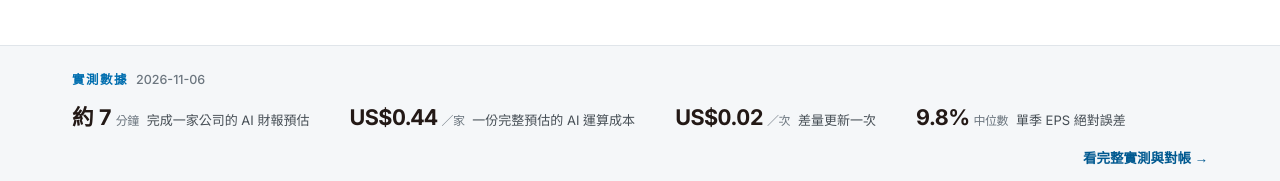
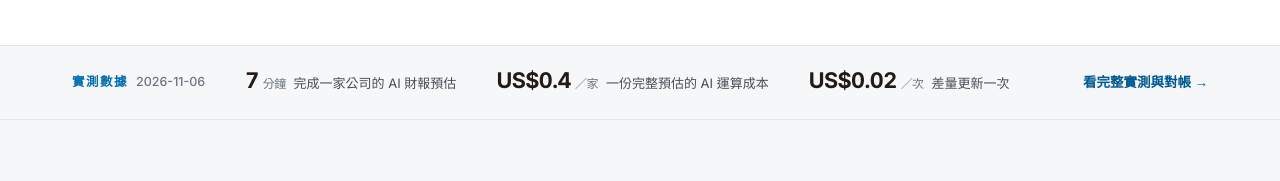
Before and after one commit to shuwnang/infoflask-publicweb, a Next.js app: page / in a window 1280 px wide. Shown: the part 548-729 px from the top of the page. Built offline with nearby package versions, Linux system fonts and the light colour scheme; no server answers.

Commit message:
首頁實測摘要改為三項：7 分鐘、US$0.4／家、US$0.02／次
EPS 誤差等 Q3 全數對帳後再放上首頁；產品頁實測區塊不變。

Co-Authored-By: Claude Fable 5.1 <noreply@anthropic.com>
Claude-Session: https://claude.ai/code/session_01ALRxY7Zkw45cdQwDHBdUV2

```diff
--- a/src/app/page.tsx
+++ b/src/app/page.tsx
@@ -45,7 +45,7 @@ export default function HomePage() {
             <span className="ml-2 font-medium tracking-normal normal-case text-ink-3">{benchmarks.asOf}</span>
           </p>
           <dl className="flex flex-wrap gap-x-10 gap-y-3">
-            {benchmarks.stats.map((s) => (
+            {benchmarks.homeStats.map((s) => (
               <div key={s.label} className="flex items-baseline gap-2">
                 <dd className="tnum text-[1.35rem] font-bold leading-none tracking-tight text-ink">
                   {s.value}
--- a/src/content/benchmarks.ts
+++ b/src/content/benchmarks.ts
@@ -11,6 +11,13 @@ export const benchmarks = {
   eyebrow: "實測數據",
   title: "一份 AI 財報預估，約 7 分鐘、不到 1 美元。",
   lead: "以下是 2026 年 11 月對台灣市值前 500 大公司實際運作的數字，不是估算。速度與成本來自 391 家整批運算的紀錄，準確度來自 2026 年第三季財報公布後的逐家對帳。",
+
+  /** 首頁摘要列（2026-11-06 使用者指定口徑：整數分鐘、成本取整到 0.1 美元；EPS 誤差等 Q3 全數對帳後再放） */
+  homeStats: [
+    { value: "7", unit: "分鐘", label: "完成一家公司的 AI 財報預估" },
+    { value: "US$0.4", unit: "／家", label: "一份完整預估的 AI 運算成本" },
+    { value: "US$0.02", unit: "／次", label: "差量更新一次" },
+  ],
 
   /** 四個主要數字 */
   stats: [
```
